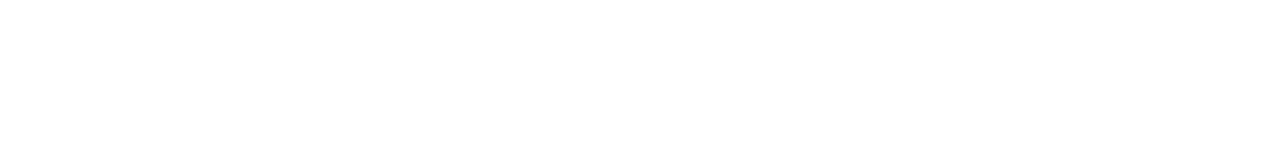
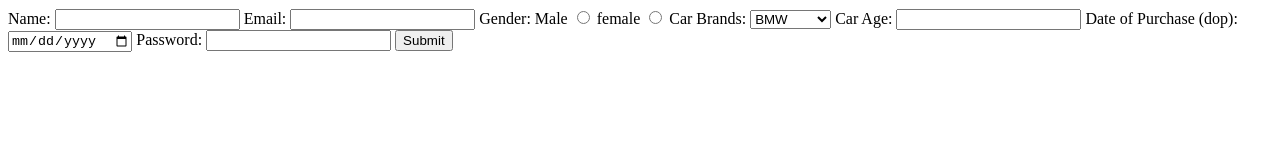
Before and after one commit to acciojob/car-insurance-form-suvakantamalik, a website: page main.html in a window 1280 px wide. Drawn offline with Linux system fonts and the light colour scheme.

Commit message:
created a submission

```diff
--- a/main.html
+++ b/main.html
@@ -8,6 +8,37 @@
 
 <body>
 	<!-- the entire body must be written by student -->
+	<form method="post">
+		<label for="name">Name:</label>
+		<input type="text" id="name" required>
+
+		<label for="email">Email:</label>
+		<input type="email" id="email" required>
+
+		<label>Gender:</label>
+		<label for="male">Male</label>
+		<input type="radio" id="male" name="gender" required>
+		<label for="female">female</label>
+		<input type="radio" id="female" name="gender" required>
+
+		<label>Car Brands:</label>
+		<select id="card">
+			<option>BMW</option>
+			<option>Audi</option>
+			<option>Mercedez</option>
+		</select>
+
+		<label for="carAge">Car Age:</label>
+		<input type="number" id="carage" required>
+
+		<label for="dop">Date of Purchase (dop):</label>
+		<input type="date" id="dop" required>
+
+		<label for="password">Password:</label>
+		<input type="password" id="password" required>
+
+		<button type="submit">Submit</button>
+	</form>
     <script type="text/javascript" src="./script.js">
 </script>
 
```
